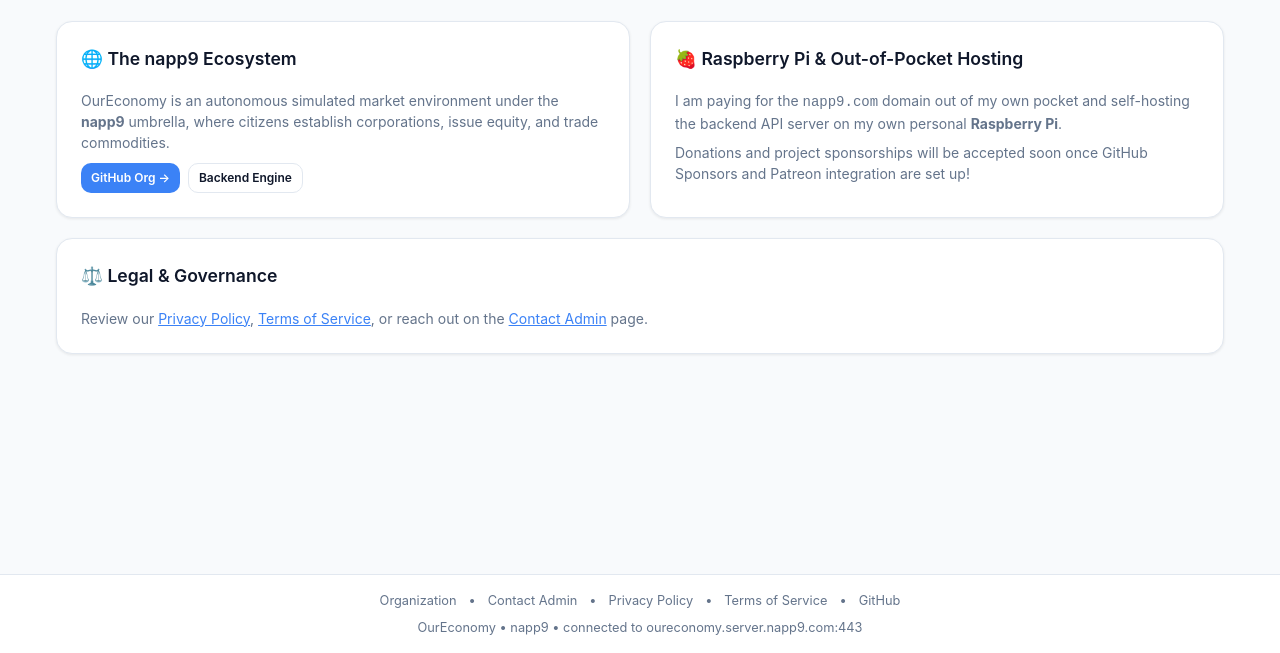
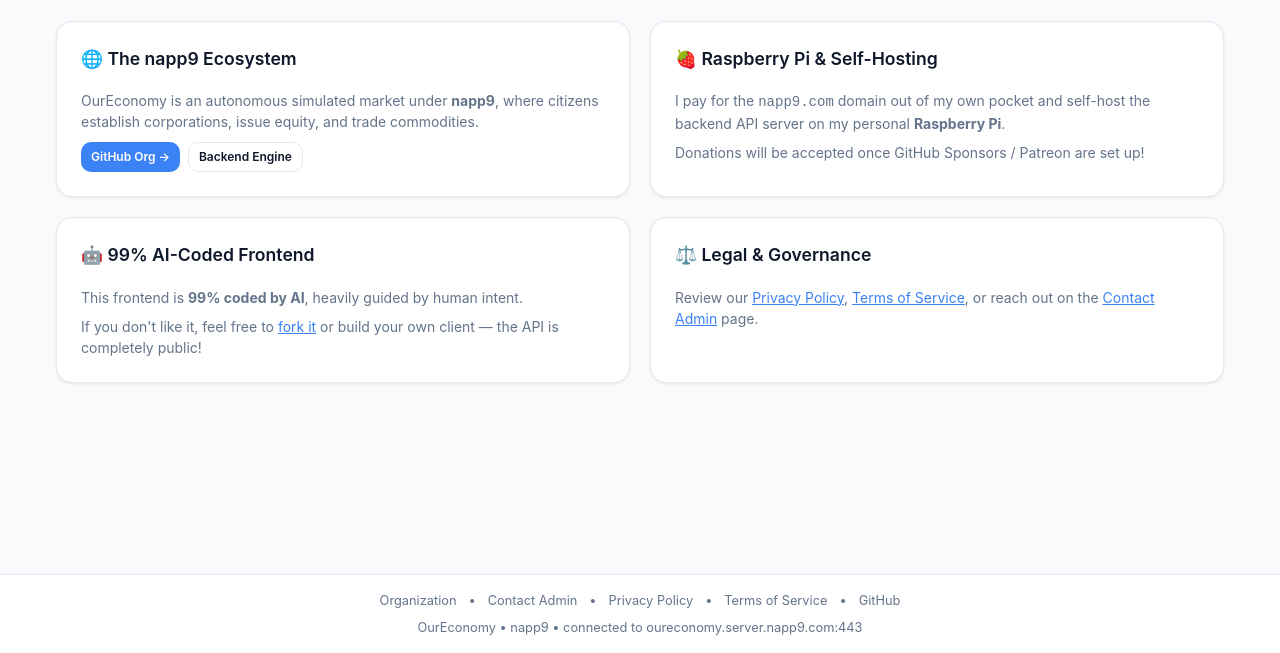
Before and after one commit to OurEconomyGame/frontend, a website: page public/info/index.html in a window 1280 px wide. Shown: the part 147-800 px from the top of the page. Drawn offline with Linux system fonts and the light colour scheme.

Commit message:
Add AI attribution and fork note - AI

```diff
--- a/public/info/index.html
+++ b/public/info/index.html
@@ -17,30 +17,42 @@
       <div class="card">
         <div class="card-header"><span class="card-title">🌐 The napp9 Ecosystem</span></div>
         <p style="color: var(--text-muted); font-size: 0.875rem; margin-bottom: 10px;">
-          OurEconomy is an autonomous simulated market environment under the <strong>napp9</strong> umbrella, where citizens establish corporations, issue equity, and trade commodities.
+          OurEconomy is an autonomous simulated market under <strong>napp9</strong>, where citizens establish corporations, issue equity, and trade commodities.
         </p>
-        <div style="display: flex; gap: 8px; flex-wrap: wrap; margin-top: 8px;">
+        <div style="display: flex; gap: 8px; flex-wrap: wrap;">
           <a href="https://github.com/OurEconomyGame" target="_blank" rel="noopener" class="btn btn-primary btn-sm">GitHub Org &rarr;</a>
           <a href="https://github.com/OurEconomyGame/server" target="_blank" rel="noopener" class="btn btn-secondary btn-sm">Backend Engine</a>
         </div>
       </div>
 
       <div class="card">
-        <div class="card-header"><span class="card-title">🍓 Raspberry Pi & Out-of-Pocket Hosting</span></div>
+        <div class="card-header"><span class="card-title">🍓 Raspberry Pi & Self-Hosting</span></div>
         <p style="color: var(--text-muted); font-size: 0.875rem; margin-bottom: 8px;">
-          I am paying for the <code>napp9.com</code> domain out of my own pocket and self-hosting the backend API server on my own personal <strong>Raspberry Pi</strong>.
+          I pay for the <code>napp9.com</code> domain out of my own pocket and self-host the backend API server on my personal <strong>Raspberry Pi</strong>.
         </p>
         <p style="color: var(--text-muted); font-size: 0.875rem;">
-          Donations and project sponsorships will be accepted soon once GitHub Sponsors and Patreon integration are set up!
+          Donations will be accepted once GitHub Sponsors / Patreon are set up!
         </p>
       </div>
     </div>
 
-    <div class="card">
-      <div class="card-header"><span class="card-title">⚖️ Legal & Governance</span></div>
-      <p style="color: var(--text-muted); font-size: 0.875rem;">
-        Review our <a href="/privacy/" style="color: var(--primary);">Privacy Policy</a>, <a href="/terms/" style="color: var(--primary);">Terms of Service</a>, or reach out on the <a href="/contact/" style="color: var(--primary);">Contact Admin</a> page.
-      </p>
+    <div class="grid-2" style="margin-bottom: 20px;">
+      <div class="card">
+        <div class="card-header"><span class="card-title">🤖 99% AI-Coded Frontend</span></div>
+        <p style="color: var(--text-muted); font-size: 0.875rem; margin-bottom: 8px;">
+          This frontend is <strong>99% coded by AI</strong>, heavily guided by human intent.
+        </p>
+        <p style="color: var(--text-muted); font-size: 0.875rem;">
+          If you don't like it, feel free to <a href="https://github.com/OurEconomyGame/frontend" target="_blank" rel="noopener" style="color: var(--primary);">fork it</a> or build your own client — the API is completely public!
+        </p>
+      </div>
+
+      <div class="card">
+        <div class="card-header"><span class="card-title">⚖️ Legal & Governance</span></div>
+        <p style="color: var(--text-muted); font-size: 0.875rem;">
+          Review our <a href="/privacy/" style="color: var(--primary);">Privacy Policy</a>, <a href="/terms/" style="color: var(--primary);">Terms of Service</a>, or reach out on the <a href="/contact/" style="color: var(--primary);">Contact Admin</a> page.
+        </p>
+      </div>
     </div>
   </main>
 
```
